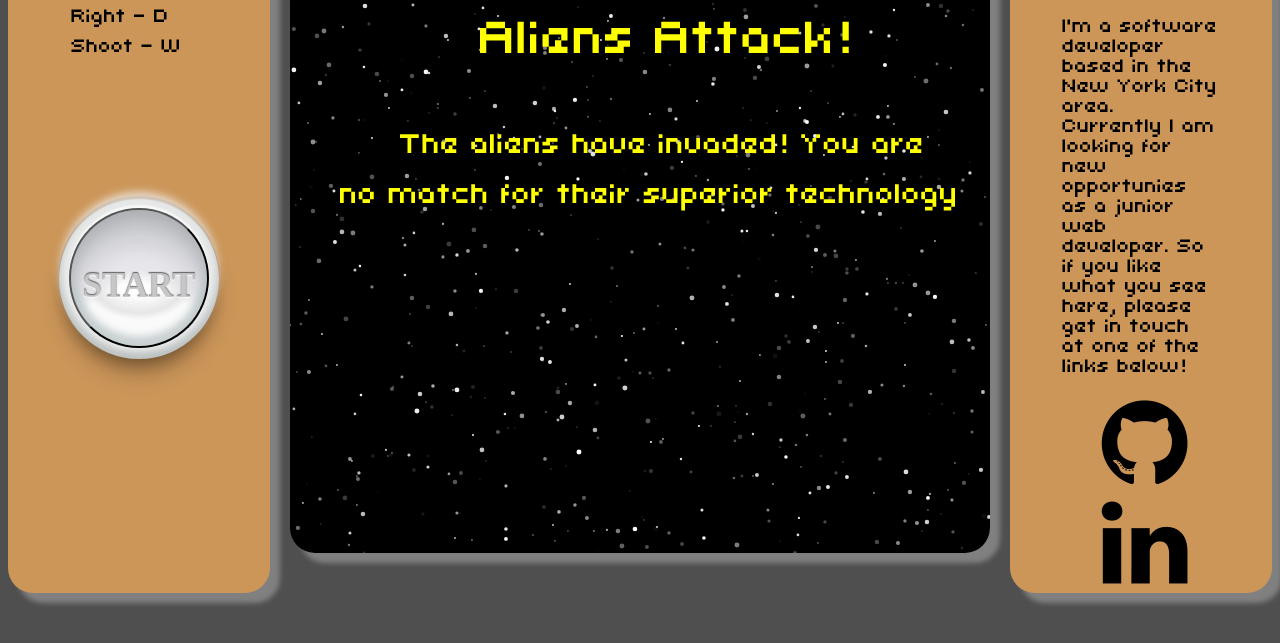
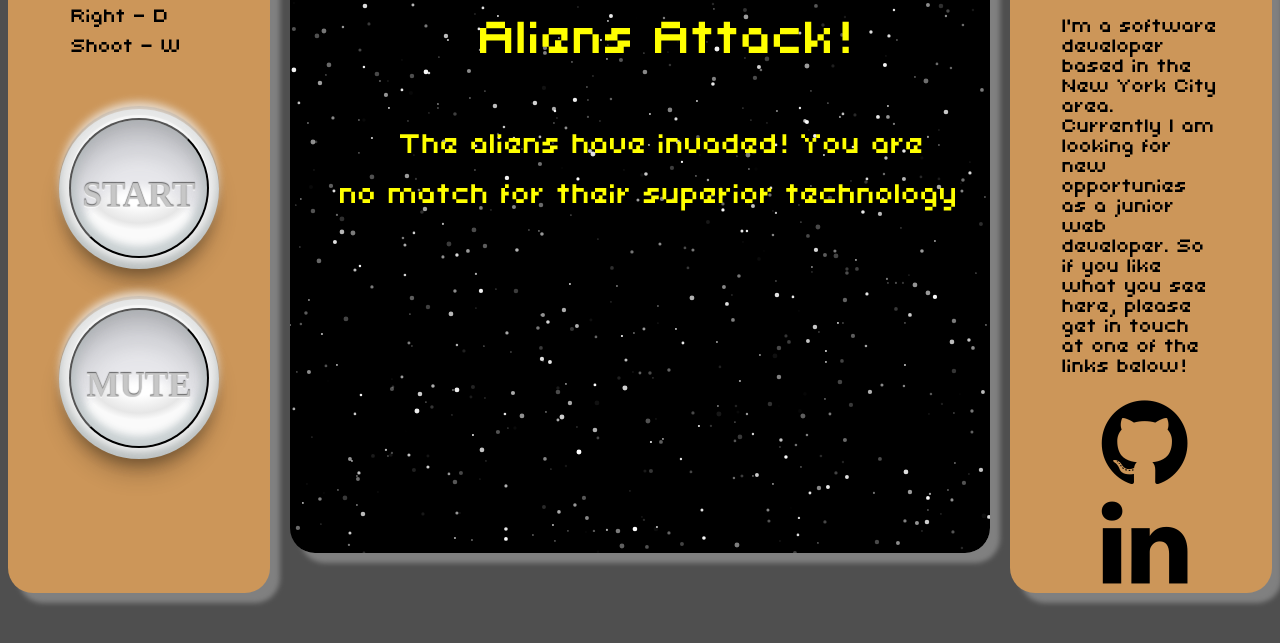
Before and after one commit to brendanekane/aliens_attack, a website: page index.html in a window 1280 px wide. Shown: the part 283-926 px from the top of the page. Drawn offline with Linux system fonts and the light colour scheme.

Commit message:
added welcome music, mute button

```diff
--- a/assets/css/stylesheet.css
+++ b/assets/css/stylesheet.css
@@ -123,7 +123,7 @@ body{
   display:block;
   width: 4.000em;
   height:4.000em;
-  margin: 4.000em auto 0;
+  margin-top: 50px;
   line-height: 4.300em;
   text-align:center;
   border-radius: 100%;
@@ -214,3 +214,111 @@ body{
     0 0px 10px 9px rgba(0,0,0,0.20),
     0 5px 20px 0px rgba(0,0,0,0.20);
 }
+
+#mute-Btn{
+  font-family: 'Kreon', serif;
+  font-weight:700;
+  text-transform:uppercase;
+  text-decoration:none;
+  color: rgba(199, 199, 199, 0);
+  font-size:1.750em;
+  outline:0;
+  text-shadow:
+    0 0px 1px rgba(199,199,199,1),
+    0 -1px 1px rgba(0,0,0,0.6),
+    0 1px 1px rgba(255,255,255,1);
+  position:relative;
+  display:block;
+  width: 4.000em;
+  height:4.000em;
+  margin-top: 50px;
+  line-height: 4.300em;
+  text-align:center;
+  border-radius: 100%;
+  background: rgb(225,225,225);
+  background-image:
+    radial-gradient(ellipse closest-side,
+    rgb(255,255,255) 25%,
+    rgb(230,230,230) 50%,
+    rgb(250,250,250) 60%);
+  background-size:5.500em 4.000em;
+  background-position: center;
+  box-shadow:
+    0 -3px 1px 0px rgba(255, 255, 255,0.6),
+    0 -7px 8px 9px rgba(240, 240, 240,0.8),
+    0 1px 6px 2px rgba(240, 240, 240,0.7),
+    0 1px 0px 10px rgba(190, 195, 195,1),
+    inset 0 10px 22px -7px rgba(0,0,0,0.2),
+    inset 0 -5px 7px 5px rgba(199,206,208,0.9),
+    inset 0 35px 25px -5px rgba(199,200,205,1),
+    inset 0 75px 10px -7px rgba(225,225,230,0.8),
+    0 -2px 1px 10px rgba(0,0,0,0.35),
+    0 12px 14px 5px rgba(0,0,0,0.20),
+    0 14px 16px 0px rgba(0,0,0,0.20),
+    0 20px 20px 10px rgba(0,0,0,0.15);
+
+  transition: all 0.07s ease-in;
+
+}
+
+#mute-Btn:before{
+  position:absolute;
+  display:block;
+  content:"";
+  top:0;
+  left:0;
+  margin: -1.929em;
+  width:7.857em;
+  height:7.857em;
+  border-radius:inherit;
+  background:rgb(212,213,213);
+  background-image:
+    linear-gradient(top,
+    rgb(212,213,213) 0%,
+    rgb(222,223,223) 100%);
+  z-index:-1;
+  box-shadow:
+    inset 0 1px 3px 0 rgba(0,0,0,0.35),
+    0 2px 1px 0 rgba(255,255,255,0.9),
+    0 5px 5px 0 rgba(255,255,255,0.3);
+}
+
+#mute-Btn:after{
+  position:absolute;
+  display:block;
+  content:"";
+  top:0;
+  left:0;
+  margin: -1.036em;
+  width:6.071em;
+  height:6.071em;
+  border-radius:inherit;
+  background-image:
+    linear-gradient(top,
+    rgb(249,249,250) 0%,
+    rgb(196,196,196) 100%);
+  z-index:-1;
+  box-shadow:
+    inset 0px -5px 10px 0 rgba(0,0,0,0.4),
+    inset 0 -2px 5px 0 rgba(0,0,0,0.20),
+    inset 4px -2px 1px 0 rgba(255,255,255,0.8),
+    0 0px 2px 0 rgba(0,0,0,0.30),
+    0 3px 6px 0 rgba(0,0,0,0.20),
+    0 8px 14px 0 rgba(0,0,0,0.20),
+    0 15px 20px 0 rgba(0,0,0,0.40);
+}
+#mute-Btn:active{
+  box-shadow:
+    0 -3px 1px 0px rgba(255, 255, 255,0.6),
+    0 -7px 8px 9px rgba(240, 240, 240,0.8),
+    0 1px 6px 2px rgba(240, 240, 240,0.7),
+    0 1px 0px 10px rgba(190, 195, 195,1),
+    inset 0 10px 22px -7px rgba(0,0,0,0.2),
+    inset 0 -5px 7px 5px rgba(199,206,208,0.9),
+    inset 0 35px 25px -5px rgba(199,200,205,1),
+    inset 0 75px 10px -7px rgba(225,225,230,0.8),
+    0 -2px 1px 10px rgba(0,0,0,0.35),
+    0 5px 10px 8px rgba(0,0,0,0.20),
+    0 0px 10px 9px rgba(0,0,0,0.20),
+    0 5px 20px 0px rgba(0,0,0,0.20);
+}
--- a/index.html
+++ b/index.html
@@ -32,6 +32,7 @@
           </div>
           <div class='buttons-container'>
             <input type='submit' id='start-Btn' value='Start'></input>
+            <input type='submit' id='mute-Btn' value='Mute'></input>
           </div>
         </div>
       </div>
--- a/js/bundle.js
+++ b/js/bundle.js
@@ -489,7 +489,6 @@ var Game = function () {
   }, {
     key: "gameOver",
     value: function gameOver(ctx) {
-
       ctx.font = "50px uni_05_53regular";
       ctx.fillStyle = 'yellow';
       ctx.fillText("Game Over", 210, 350);
@@ -669,6 +668,7 @@ document.addEventListener("DOMContentLoaded", function () {
   var canvasEl = document.getElementsByTagName("canvas")[0];
   var ctx = canvasEl.getContext("2d");
   var game = new Game();
+  debugger;
   new WelcomeView(ctx).start();
   var welcome = document.getElementById('welcome');
   welcome.loop = true;
@@ -680,12 +680,16 @@ document.getElementById("start-Btn").addEventListener("click", function () {
   var canvasEl = document.getElementsByTagName("canvas")[0];
   var ctx = canvasEl.getContext("2d");
   var game = new Game();
-  var gameViewNew = new GameView(game, ctx);
-  gameViewNew.start();
-  debugger;
+  var view = new GameView(game, ctx);
+  view.start();
   var theme = document.getElementById('theme');
   theme.loop = true;
   theme.play();
+});
+
+document.getElementById('mute-Btn').addEventListener("click", function () {
+  welcome.muted = !welcome.muted;
+  theme.muted = !theme.muted;
 });
 
 //not implemented yet
--- a/js/game.js
+++ b/js/game.js
@@ -257,7 +257,6 @@ class Game {
 // Game Over Conditions
 
   gameOver(ctx) {
-
     ctx.font = "50px uni_05_53regular";
     ctx.fillStyle = 'yellow';
     ctx.fillText("Game Over",210,350);
@@ -268,8 +267,6 @@ class Game {
     ctx.fillStyle = 'yellow';
     ctx.fillText("You Won!",230,350);
   }
-
-
 
 // invocation of game functions
 
```
Also changed, not shown: js/aliens_attack.js (+9 -3 lines). Lines whose indentation alone changed are shown as unchanged.
